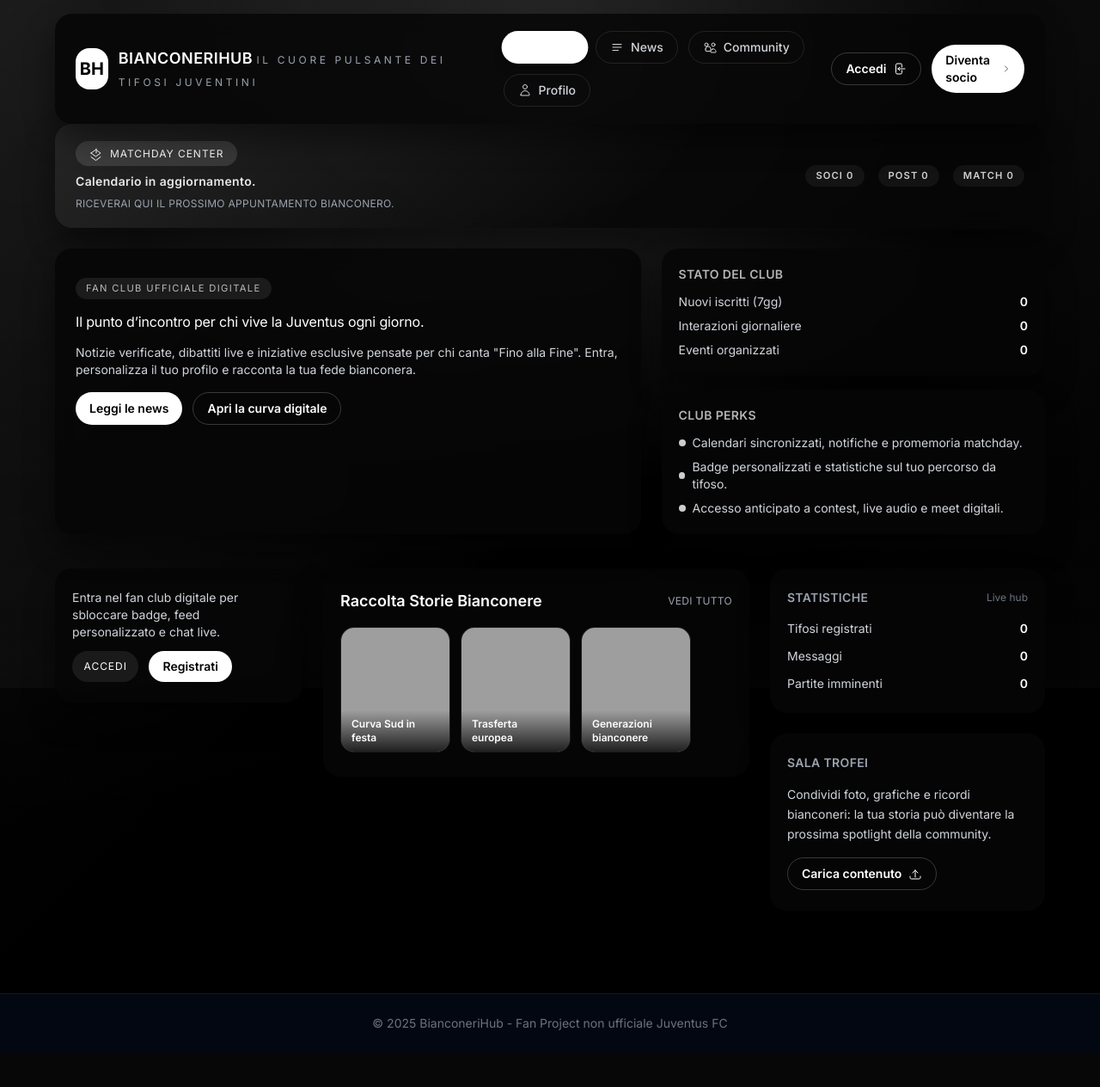
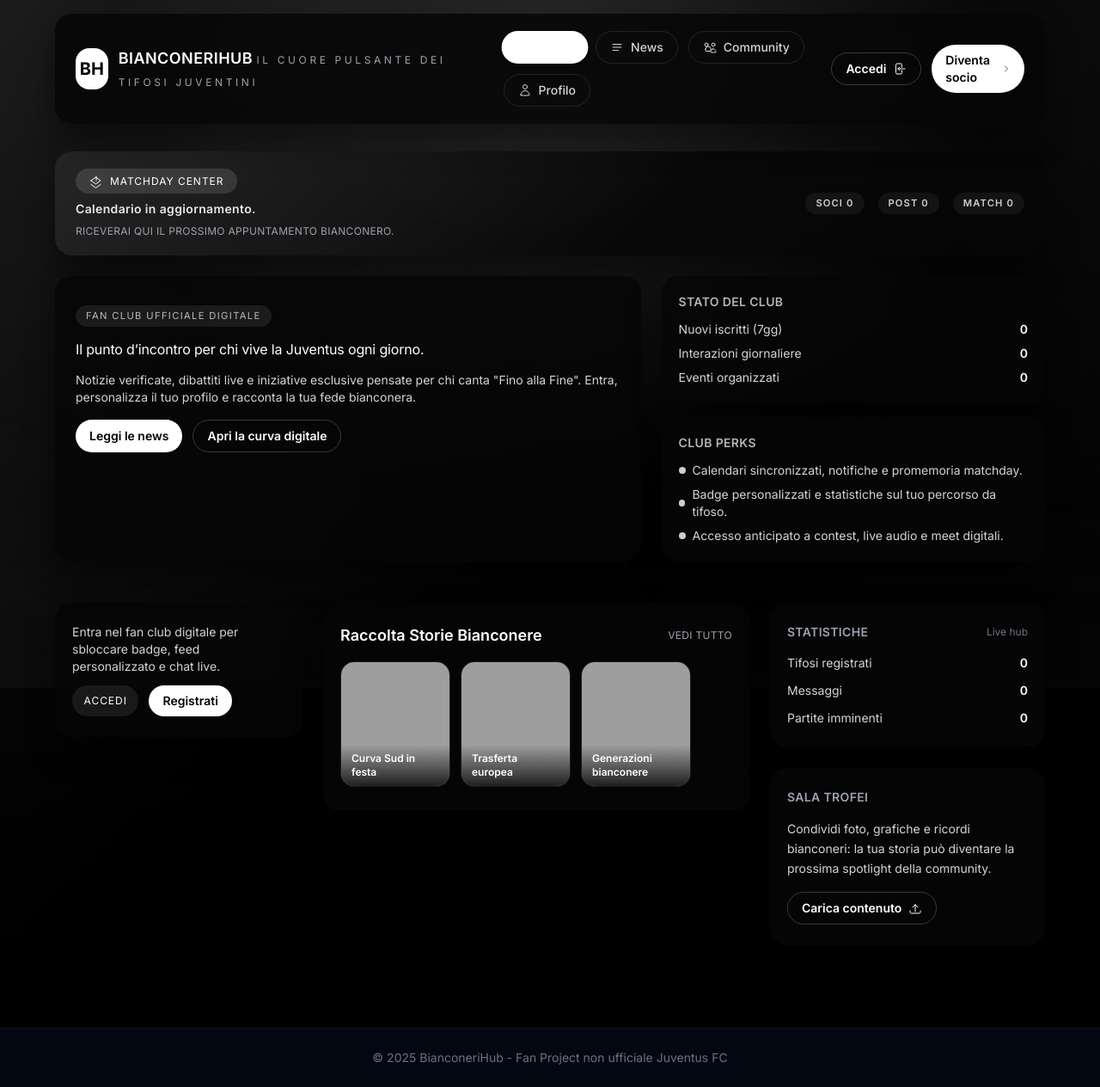
Before and after one commit to agservizi/BianconeriHubPhp, a PHP site: page / in a window 1280 px wide. Shown: the whole page at 86% size. Before the commit the page ends 1198 px from the top, so only its background shows below. Run offline with PHP 8.4, Linux system fonts and the light colour scheme; data that the repository does not hold is empty; some libraries are stand-ins or nearby versions; grey boxes are pictures that could not be loaded.

Commit message:
refactor: Aggiungi margini e padding all'intestazione per migliorare la spaziatura

```diff
--- a/includes/header.php
+++ b/includes/header.php
@@ -132,7 +132,7 @@ $introCopy = $pageDescriptions[$routeKey] ?? 'Vivi il fan club digitale dedicato
             </div>
         </div>
     </div>
-    <header class="relative z-20 px-4 pt-36 pb-10 sm:px-6 lg:px-8">
+    <header class="relative z-20 px-4 pt-44 pb-12 sm:px-6 lg:px-8">
         <div class="mx-auto max-w-6xl space-y-6">
             <div class="fan-card fan-gradient border-white/20 px-4 py-4 sm:px-6 sm:py-5">
                 <div class="flex flex-col gap-3 md:flex-row md:items-center md:justify-between">
```
